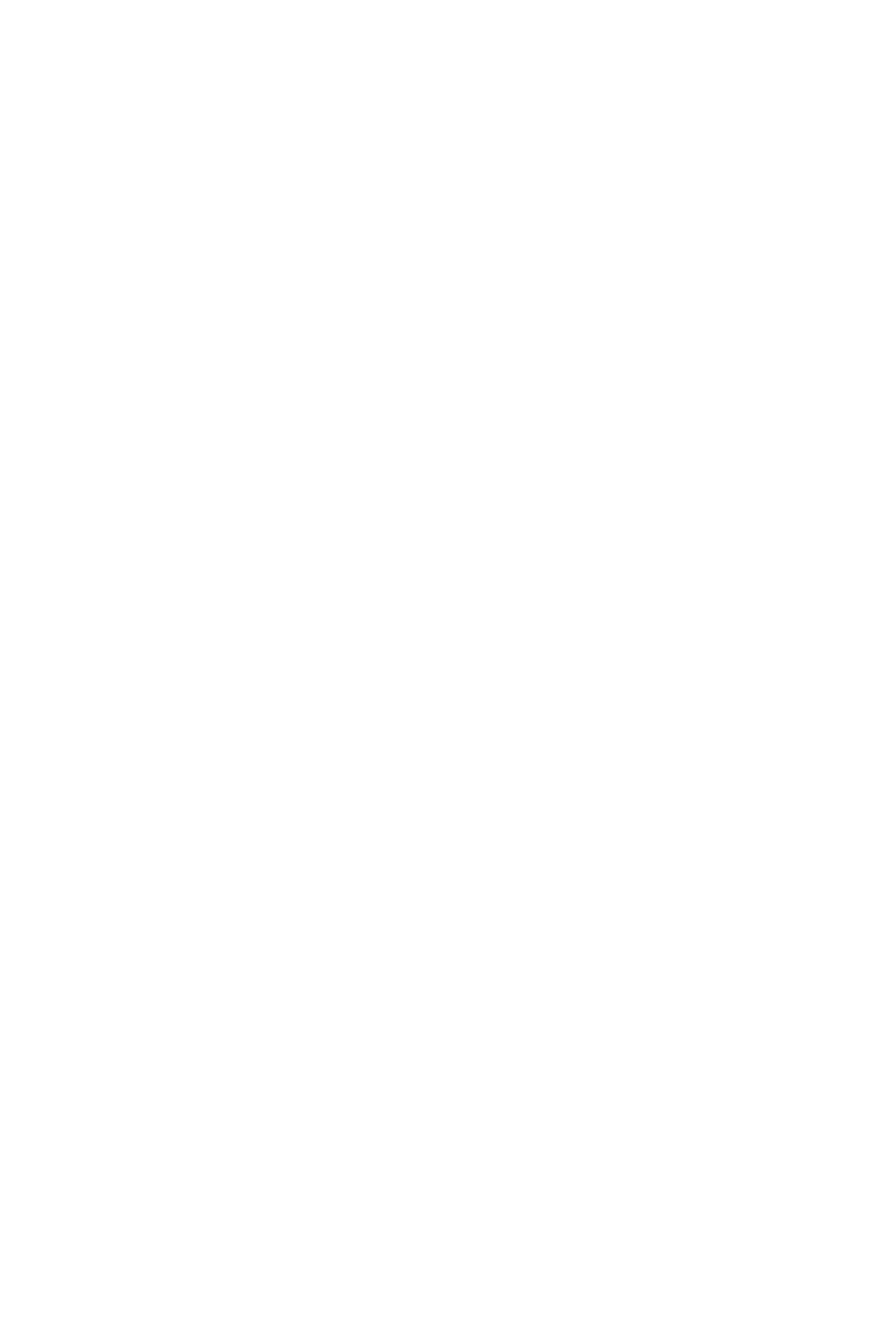
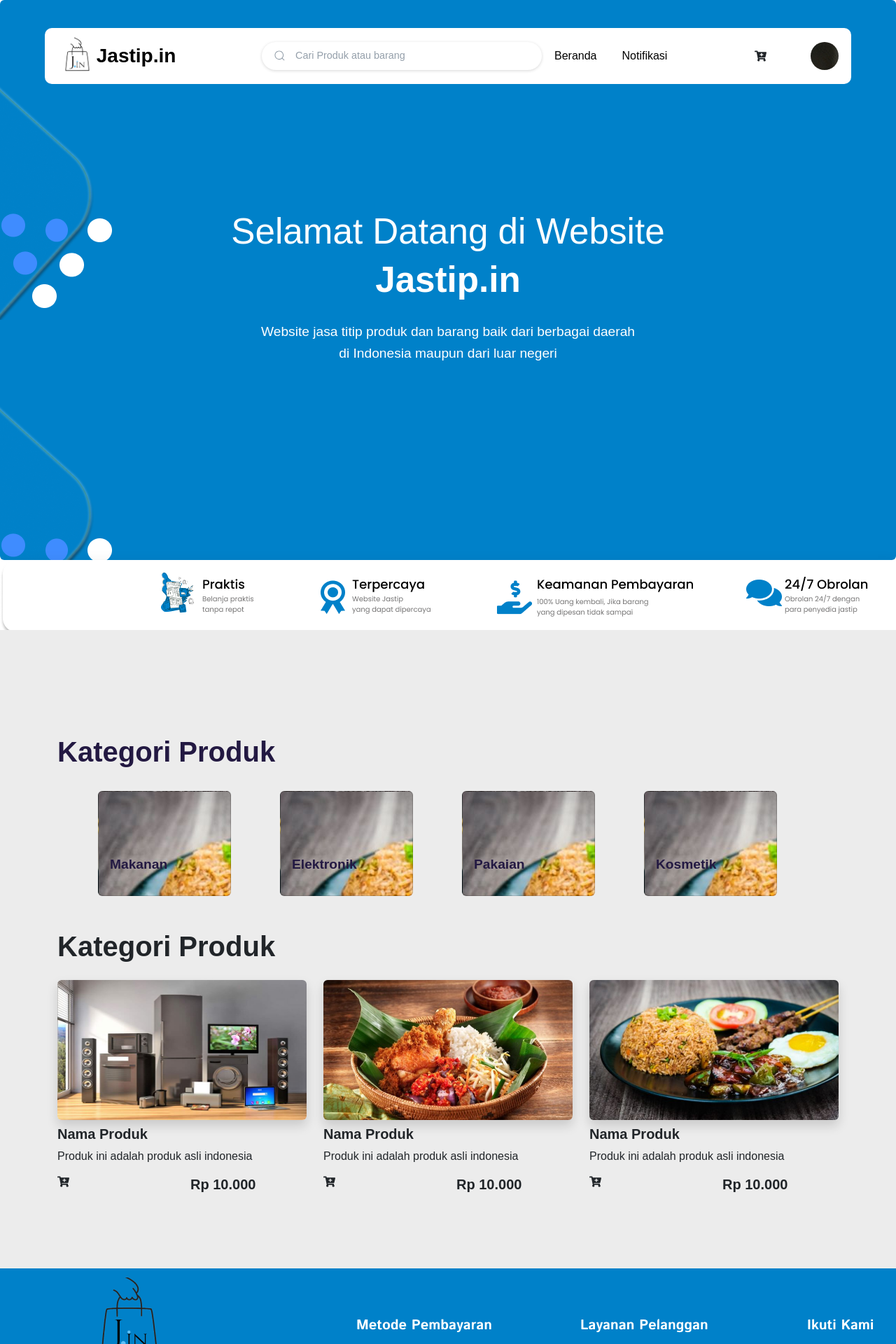
Before and after one commit to fergams/Jastipin_SkyCoders, a React (Vite) app: page /HomeLogin in a window 1280 px wide. Before the commit this address had no page. Shown: the top 1920 px of the page at 70% size. Before the commit the page ends 800 px from the top, so only its background shows below. Built offline with nearby package versions, Linux system fonts and the light colour scheme.

Commit message:
landing setelah login

```diff
--- a/src/App.jsx
+++ b/src/App.jsx
@@ -3,8 +3,8 @@ import { Routes, Route } from "react-router-dom";
 
 
 import Home from "./pages/Home";
-import Produk from "./pages/Notifikasi";
-import FaqPage from "./pages/Keranjang";
+import HomeLogin from "./pages/HomeLogin";
+import Notifikasi from "./pages/Notifikasi";
 import Autentikasi from "./pages/Autentikasi";
 import "./App.css";
 
@@ -16,8 +16,8 @@ function App() {
       <Routes>
         <Route path="/" Component={Home} />
         <Route path="/Autentikasi" Component={Autentikasi} />
-        <Route path="/Produk" Component={Produk} />
-        <Route path="/faq" Component={FaqPage} />
+        <Route path="/HomeLogin" Component={HomeLogin} />
+        <Route path="/Notifikasi" Component={Notifikasi} />
       </Routes>
 
 
--- /dev/null
+++ b/src/components/NavbarComponentLogin.jsx
@@ -0,0 +1,69 @@
+import React from 'react'
+import { Navbar, Container, Nav } from "react-bootstrap";
+import {useState,useEffect} from "react";
+import {navLinks} from "../data/index";
+import {NavLink} from "react-router-dom";
+import {FaCartPlus} from "react-icons/fa"
+
+const NavbarComponentLogin = () => {
+    const [changeColor, SetChangeColor] = useState(false);
+    const ChangeBackgroundColor = () => {
+        if (window.scrollY > 10) {
+          SetChangeColor(true);
+        } else {
+          SetChangeColor(false);
+        }
+      };
+
+      useEffect(() => {
+        ChangeBackgroundColor();
+
+        window.addEventListener('scroll', ChangeBackgroundColor);
+      })
+  return (
+    <Navbar expand="lg" className={changeColor ? "color-active" : ""} >
+      <Container>
+        <img className="imggg"
+             src="./public/logo.jpg"
+             alt="image"/>
+        <Navbar.Brand href="#home" className="fs-3 fw-bold">Jastip.in</Navbar.Brand>
+        <Navbar.Toggle aria-controls="basic-navbar-nav" />
+        <Navbar.Collapse id="basic-navbar-nav">
+
+          <Nav className="mx-auto">
+<form class="form">
+    <label for="search">
+        <input class="input" type="text" required="" placeholder="Cari Produk atau barang" id="search"/>
+        <div class="fancy-bg"></div>
+        <div class="search">
+            <svg viewBox="0 0 24 24" aria-hidden="true" class="r-14j79pv r-4qtqp9 r-yyyyoo r-1xvli5t r-dnmrzs r-4wgw6l r-f727ji r-bnwqim r-1plcrui r-lrvibr">
+                <g>
+                    <path d="M21.53 20.47l-3.66-3.66C19.195 15.24 20 13.214 20 11c0-4.97-4.03-9-9-9s-9 4.03-9 9 4.03 9 9 9c2.215 0 4.24-.804 5.808-2.13l3.66 3.66c.147.146.34.22.53.22s.385-.073.53-.22c.295-.293.295-.767.002-1.06zM3.5 11c0-4.135 3.365-7.5 7.5-7.5s7.5 3.365 7.5 7.5-3.365 7.5-7.5 7.5-7.5-3.365-7.5-7.5z"></path>
+                </g>
+            </svg>
+        </div>
+    </label>
+</form>
+            {navLinks.map((link) => {
+
+              return (
+                <div className="nav-link" key={link.id}>
+                  <NavLink to={link.path} className={({ isActive, isPending }) =>
+                   isPending ? "pending" : isActive ? "active" : ""
+                  } end>{link.text}</NavLink>
+                </div>
+              );
+            })}
+          </Nav>
+          <div className="ikoncart ">
+            <FaCartPlus/>
+          </div>
+
+        <div class="avatar"></div>
+        </Navbar.Collapse>
+      </Container>
+    </Navbar>
+  )
+}
+
+export default NavbarComponentLogin
--- a/src/main.css
+++ b/src/main.css
@@ -56,6 +56,14 @@
     size: 0cm;
     max-width: 5%;
 }
+.avatar {
+    --size: 40px;
+    background-image: url("../src/assets/img/Testimonial/people-1.jpg");
+    width: var(--size);
+    height: var(--size);
+    border-radius: 50%;
+   }
+
 
 .ikoncart {
     size: 10em;
--- a/src/pages/Autentikasi.jsx
+++ b/src/pages/Autentikasi.jsx
@@ -10,9 +10,9 @@ const Autentikasi = () => {
   };
   return (
     <div className="d-flex justify-content-center align-items-center" style={{ height: "100vh" }}>
-      <div className="bg">
-        <div className="p-5 rounded">
-          {<img src={user} width="120" height="120" alt="Profle" className="position-relative  start-50 translate-middle m-2 heihgt-20" />}
+      <div className="bg rounded">
+        <div className="p-5 rounded-5">
+          {<img src={user} width="120" height="120" alt="Profle" className="position-relative  start-50 translate-middle m-2 heihgt-20 mt-5" />}
           <h3 className="text-light  text-center" style={{ padding: "3vh" }}>
             Masukkan Kode Autentikasi
           </h3>
--- a/src/pages/HomeLogin.jsx
+++ b/src/pages/HomeLogin.jsx
@@ -1 +1,109 @@
-s
+import React from 'react'
+import {Container, Row, Col} from "react-bootstrap";
+import {ProdukTerbaru} from "../data/index";
+import Footer from "../components/Footer";
+import NavbarComponentLogin from "../components/NavbarComponentLogin";
+import {FaCartPlus} from "react-icons/fa"
+
+const HomeLogin = () => {
+  return (
+    <div className='homepage'>
+      <NavbarComponentLogin/>
+      <header className="w-90 min-vh-100 d-flex align-items-center rounded">
+        <Container>
+          <Row className="header-box align-center mt-4"><h3>Selamat Datang di Website</h3>
+          </Row>
+          <Row className="header-box align-center fw-bold mb-4"><h5> Jastip.in</h5></Row>
+          <div></div>
+          <Row className="header-box align-center fw-bold mt-4"><h6> Website jasa titip produk dan barang baik dari berbagai daerah </h6></Row>
+          <Row className="header-box align-center fw-bold"><h6> di Indonesia maupun dari luar negeri</h6></Row>
+        </Container>
+      </header>
+      <div className='fitur mr-5'></div>
+      <div className='produk '>
+        <Container>
+      <Row>
+      <h1 className="text-left fw-bold">Kategori Produk</h1>
+      <div class="card mt-4 mb-5 ">
+        <div class="card-img"></div>
+          <div class="card-info">
+            <div class="card-text">
+              <p class="text-title">Makanan</p>
+           </div>
+            <div class="card-icon">
+            <svg viewBox="0 0 28 25" class="icon">
+              <path d="M13.145 2.13l1.94-1.867 12.178 12-12.178 12-1.94-1.867 8.931-8.8H.737V10.93h21.339z"></path>
+            </svg>
+          </div>
+        </div>
+      </div>
+
+      <div class="card mt-4 mb-5 ">
+        <div class="card-img"></div>
+          <div class="card-info">
+            <div class="card-text">
+              <p class="text-title">Elektronik</p>
+           </div>
+            <div class="card-icon">
+            <svg viewBox="0 0 28 25" class="icon">
+              <path d="M13.145 2.13l1.94-1.867 12.178 12-12.178 12-1.94-1.867 8.931-8.8H.737V10.93h21.339z"></path>
+            </svg>
+          </div>
+        </div>
+      </div>
+
+      <div class="card mt-4 mb-5 ">
+        <div class="card-img"></div>
+          <div class="card-info">
+            <div class="card-text">
+              <p class="text-title">Pakaian</p>
+           </div>
+            <div class="card-icon">
+            <svg viewBox="0 0 28 25" class="icon">
+              <path d="M13.145 2.13l1.94-1.867 12.178 12-12.178 12-1.94-1.867 8.931-8.8H.737V10.93h21.339z"></path>
+            </svg>
+          </div>
+        </div>
+      </div>
+
+      <div class="card mt-4 mb-5 ">
+        <div class="card-img"></div>
+          <div class="card-info">
+            <div class="card-text">
+              <p class="text-title">Kosmetik</p>
+           </div>
+            <div class="card-icon">
+            <svg viewBox="0 0 28 25" class="icon">
+              <path d="M13.145 2.13l1.94-1.867 12.178 12-12.178 12-1.94-1.867 8.931-8.8H.737V10.93h21.339z"></path>
+            </svg>
+          </div>
+        </div>
+      </div>
+      </Row>
+      <Row>
+        <h1 className="text-left fw-bold">Kategori Produk</h1></Row>
+      <Row>
+        {ProdukTerbaru.map((Produk) => {
+          return <Col key={Produk.id} className='rounded'>
+            <img src={Produk.image} alt="unspalsh.com" className='mb-2 rounded shadow mt-3'/>
+            <h5 className='fw-bold'>Nama Produk</h5>
+            <p>Produk ini adalah produk asli indonesia</p>
+            <Row>
+              <Col><FaCartPlus/>
+              </Col>
+              <Col >
+            <h5 className='fw-bold'>Rp 10.000</h5>
+              </Col>
+            </Row>
+
+          </Col>
+        })}
+      </Row>
+        </Container>
+      </div>
+      <Footer/>
+    </div>
+  )
+}
+
+export default HomeLogin
--- a/src/pages/Notifikasi.jsx
+++ b/src/pages/Notifikasi.jsx
@@ -1,8 +1,10 @@
 import React from 'react'
+import NavbarComponentLogin from "../components/NavbarComponentLogin";
 
 const Produk = () => {
   return (
     <div className='homepage'>
+    <NavbarComponentLogin/>
     <header className='w-100 min-vh-100'></header>
   </div>
   )
```
Also changed, not shown: src/assets/img/login.jpg (added).
